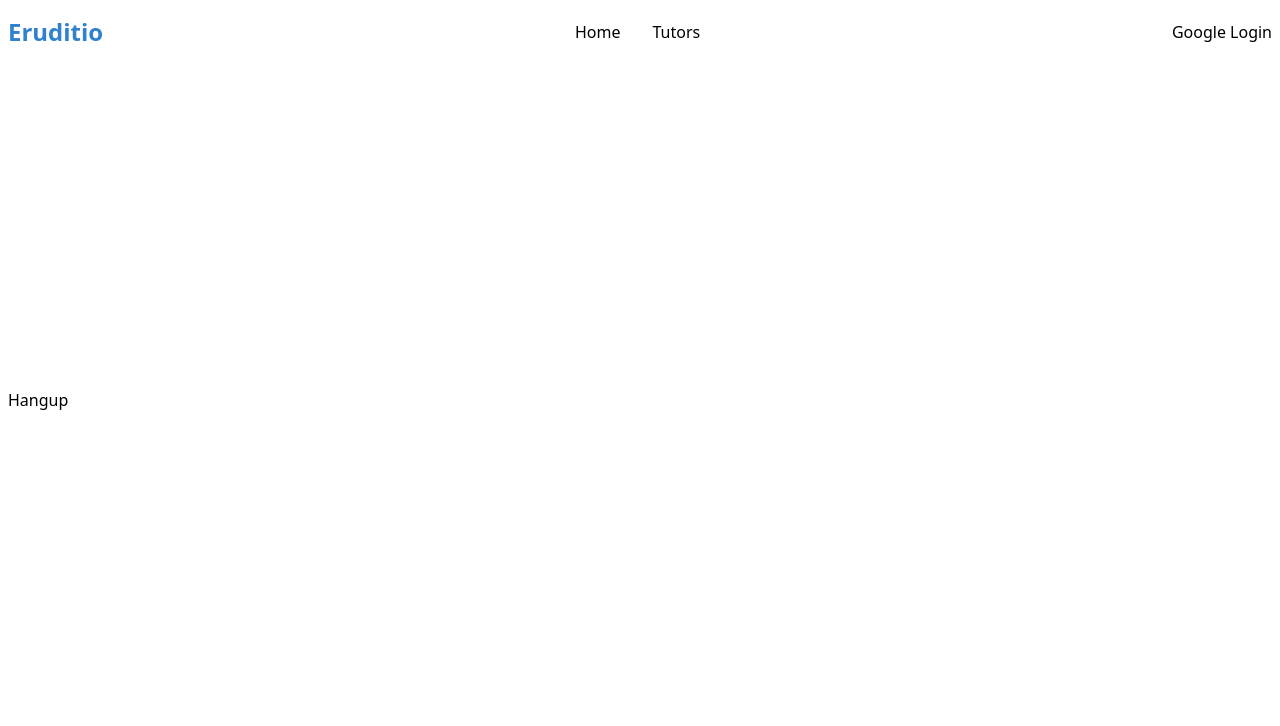
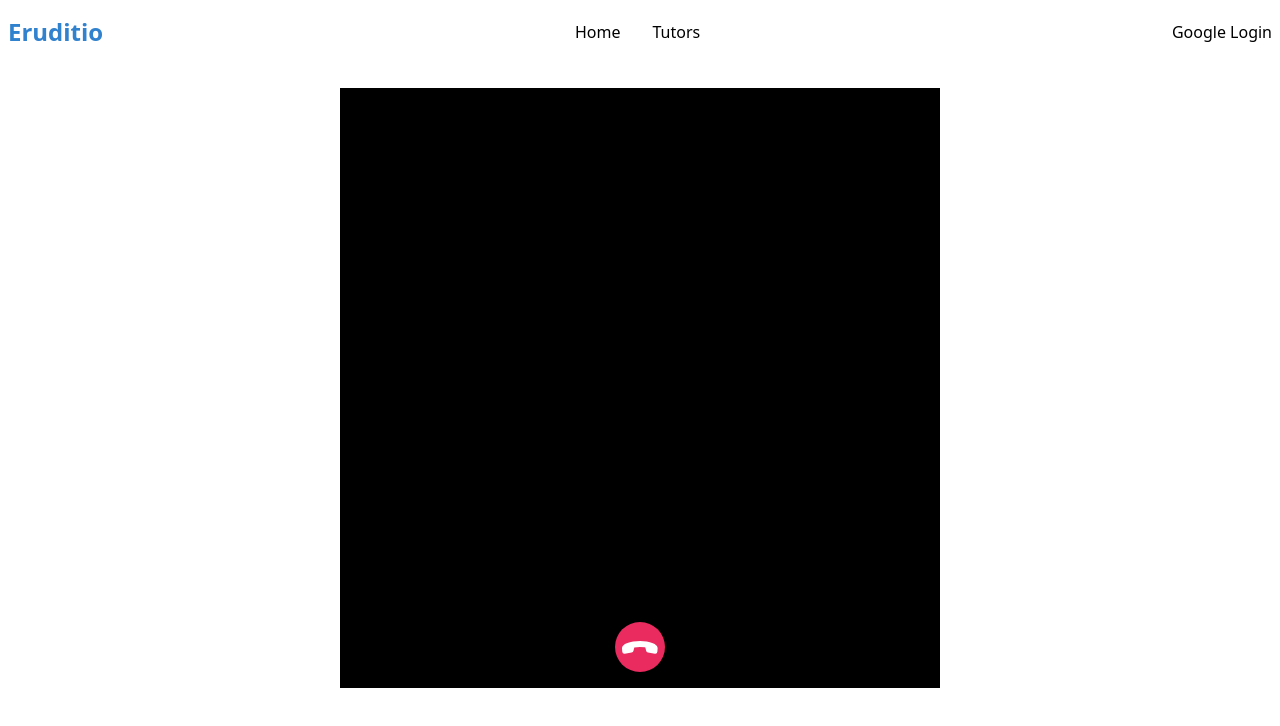
Before and after one commit to pontussandberg/eruditio, a React app in the folder client/: page /room/1 in a window 1280 px wide. Shown: the top 726 px of the page. Built offline with nearby package versions, Linux system fonts and the light colour scheme; no server answers.

Commit message:
audio enabled

```diff
--- a/client/src/components/Classroom.jsx
+++ b/client/src/components/Classroom.jsx
@@ -1,11 +1,15 @@
-import React, { useRef, useEffect } from 'react';
-import VideoChat from './VideoChat.jsx'
+import React, { useState } from 'react';
+import VideoChat from './VideoChat.jsx';
 
 
 const Classroom = ({ match: { params: { id } } }) => {
-
+    const [ video, setVideo ] = useState(true);
     return (
-        <VideoChat id={id} />
+        <section className='flex flex-wrap justify-center'>
+            {video && <VideoChat id={id} onRemoveVideo={() => setVideo(false)} />}
+        </section>
+        //whiteboard
+        //textchat
     );
 };
 
--- a/client/src/components/TutorList.jsx
+++ b/client/src/components/TutorList.jsx
@@ -1,5 +1,4 @@
 import React, { useState, useEffect } from 'react';
-import { Link } from 'react-router-dom';
 import ProfileSection from './ProfileSection.jsx';
 import Button from './buttons/Button.jsx';
 
--- a/client/src/components/VideoChat.jsx
+++ b/client/src/components/VideoChat.jsx
@@ -1,8 +1,8 @@
 import React, { useRef, useEffect } from 'react';
 import io from 'socket.io-client';
+import hangUp from '../media/end-call.svg';
 
-
-const VideoChat = ({ id }) => {
+const VideoChat = ({ id, onRemoveVideo }) => {
     const userVideo = useRef();
     const otherVideo = useRef();
     const peerRef = useRef();
@@ -21,6 +21,10 @@ const VideoChat = ({ id }) => {
         const peer = new RTCPeerConnection({
             iceServers: [{
                 urls: 'stun:stun.stunprotocol.org',
+            }, {
+                urls: 'turn:numb.viagenie.ca',
+                credential: 'muazkh',
+                username: 'webrtc@live.com',
             }],
         });
 
@@ -102,10 +106,11 @@ const VideoChat = ({ id }) => {
             .forEach(x => x.stop());
         if (peerRef.current) peerRef.current.close();
         socketRef.current.emit('leave room', id);
+        onRemoveVideo();
     };
 
     useEffect(() => {
-        navigator.mediaDevices.getUserMedia({ audio: false, video: true })
+        navigator.mediaDevices.getUserMedia({ audio: true, video: true })
             .then(stream => {
                 userVideo.current.srcObject = stream;
                 userStream.current = stream;
@@ -123,18 +128,18 @@ const VideoChat = ({ id }) => {
                 socketRef.current.on('offer', handleRecieveCall);
                 socketRef.current.on('answer', handleAnswer);
                 socketRef.current.on('ice-candidate', handleNewICECandidateMsg);
-                socketRef.current.on('user left', () => console.log('User left'));
+                socketRef.current.on('user left', () => otherVideo.current.srcObject = null);
             });
         return handleHangup;
     }, []);
 
     return (
-        <div>
-            <video autoPlay ref={userVideo} />
+        <div className='bg-black flex flex-grow justify-center relative min-h-1 max-w-1'>
+            <video autoPlay ref={userVideo} className='absolute top-1 right-1 w-1/5 h-1/5' muted='muted' />
             <video autoPlay ref={otherVideo} />
-            <button onClick={handleHangup}>Hangup</button>
-            {/* <button onClick={() => console.log(userStream.current)}>userStream</button>
-            <button onClick={() => console.log(userStream.current.getTracks())}><br /> getTracks()</button> */}
+            <button onClick={handleHangup} className='absolute m-auto bottom-1'>
+                <img src={hangUp} />
+            </button>
         </div>
     );
 };
--- a/client/src/css/index.css
+++ b/client/src/css/index.css
@@ -8,3 +8,27 @@
     min-height: 40px;
     max-height: 40px;
 }
+
+.top-1 {
+    top: 1rem;
+}
+
+.right-1 {
+    right: 1rem;
+}
+
+.left-1 {
+    left: 1rem;
+}
+
+.bottom-1 {
+    bottom: 1rem;
+}
+
+.min-h-1 {
+    min-height: 600px;
+}
+
+.max-w-1 {
+    max-width: 600px;
+}
```
Also changed, not shown: client/src/media/end-call.svg (added).
